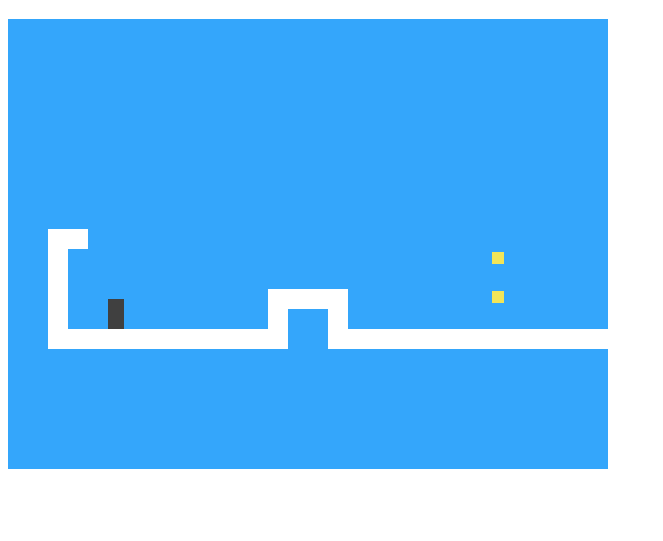
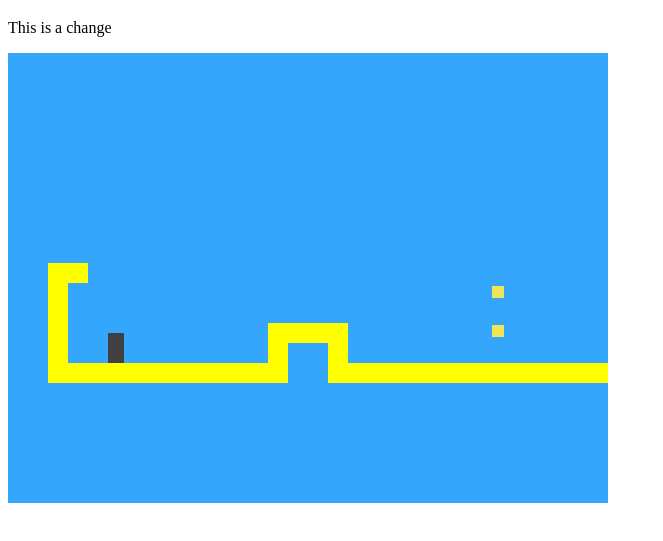
Before and after one commit to alveyworld-dev/javascript-platform-game-veck, a plain HTML site: page index.html in a window 1280 px wide. Shown: the part 61-602 px from the top of the page, without its empty margins (0-663 px from the left). Drawn offline with Linux system fonts and the light colour scheme.

Commit message:
Changes have been made

```diff
--- a/css/game.css
+++ b/css/game.css
@@ -3,7 +3,7 @@
                  border-spacing: 0;   }
 .background td { padding: 0;          }
 .lava          { background: rgb(255, 100, 100); }
-.wall          { background: white;   }
+.wall          { background: yellow;   }
 
 .actor  { position: absolute;  }
 .coin   { background: rgb(241, 229, 89); }
@@ -20,5 +20,5 @@
   background: rgb(160, 64, 64);
 }
 .won .player {
-  box-shadow: -4px -7px 8px white, 4px -7px 8px white;
+  box-shadow: -4px -7px 8px white, 4px -7px 8px blue;
 }
--- a/index.html
+++ b/index.html
@@ -6,6 +6,7 @@
 
 <body>
 <h1>Team VECK</h1>
+<p>This is a change</p>
   <script>
     runGame(GAME_LEVELS, DOMDisplay);
   </script>
```
